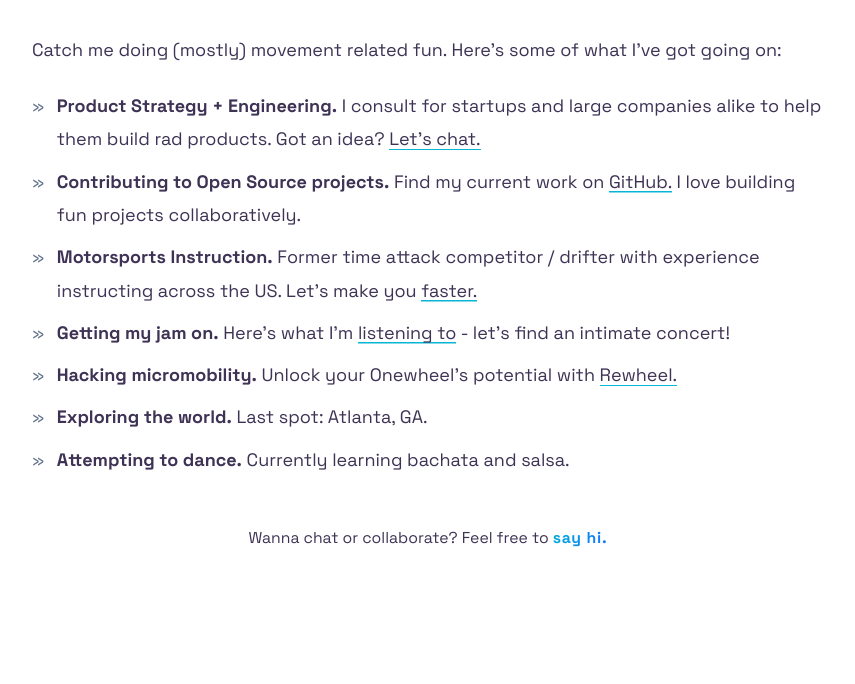
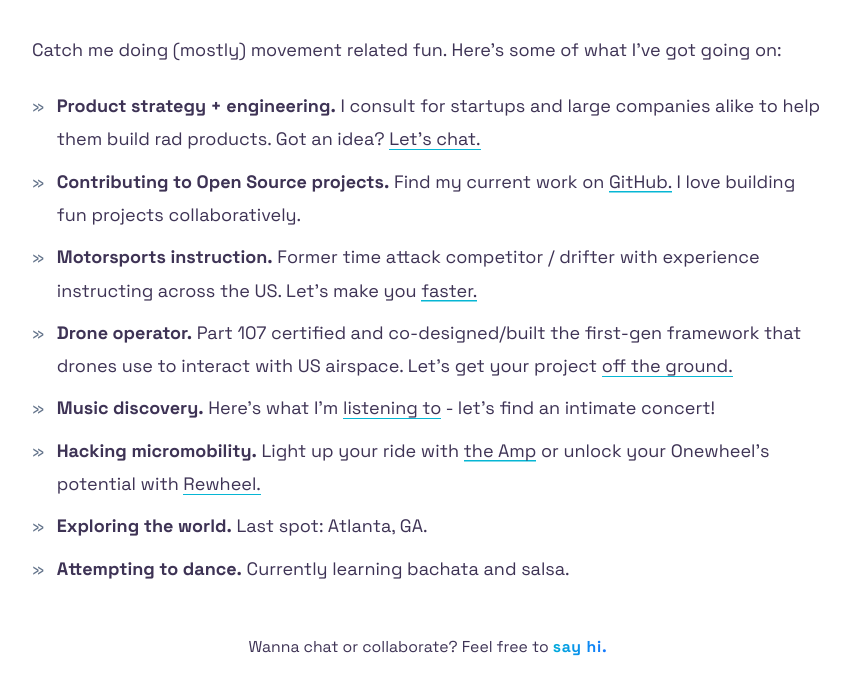
Before and after one commit to outlandnish/www-outlandnish, an Astro site: page / in a window 1280 px wide. Shown: the part 234-918 px from the top of the page, without its empty margins (212-1067 px from the left). Before the commit the page ends 809 px from the top, so only its background shows below. Built offline with nearby package versions, Linux system fonts and the light colour scheme; Astro itself is replaced by a stand-in of ours.

Commit message:
update about me

```diff
--- a/src/components/AboutMe.astro
+++ b/src/components/AboutMe.astro
@@ -8,7 +8,7 @@
   </p>
   <ul class="mt-5">
     <li>
-      <strong>Product Strategy + Engineering.</strong>
+      <strong>Product strategy + engineering.</strong>
       I consult for startups and large companies alike to help them build rad products.
       Got an idea? <a href="mailto:hey@outlandnish.com">Let's chat.</a>
     </li>
@@ -20,19 +20,27 @@
       > I love building fun projects collaboratively.
     </li>
     <li>
-      <strong>Motorsports Instruction.</strong>
+      <strong>Motorsports instruction.</strong>
       Former time attack competitor / drifter with experience instructing across
       the US. Let's make you <a href="mailto:racing@outlandnish.com">faster.</a>
     </li>
     <li>
-      <strong>Getting my jam on.</strong> Here's what I'm <a
+      <strong>Drone operator.</strong>
+      Part 107 certified and co-designed/built the first-gen framework that drones
+      use to interact with US airspace. Let's get your project <a
+        href="mailto:hey@outlandnish.com">off the ground.</a
+      >
+    </li>
+    <li>
+      <strong>Music discovery.</strong> Here's what I'm <a
         href="https://open.spotify.com/user/nishanthsamala?si=a100dfbdb2484278"
         target="_blank">listening to</a
       > - let's find an intimate concert!
     </li>
     <li>
       <strong>Hacking micromobility.</strong>
-      Unlock your Onewheel's potential with <a
+      Light up your ride with <a href="https://docs.ridewithamp.com">the Amp</a>
+      or unlock your Onewheel's potential with <a
         href="https://rewheel.app"
         target="_blank">Rewheel.</a
       >
```
